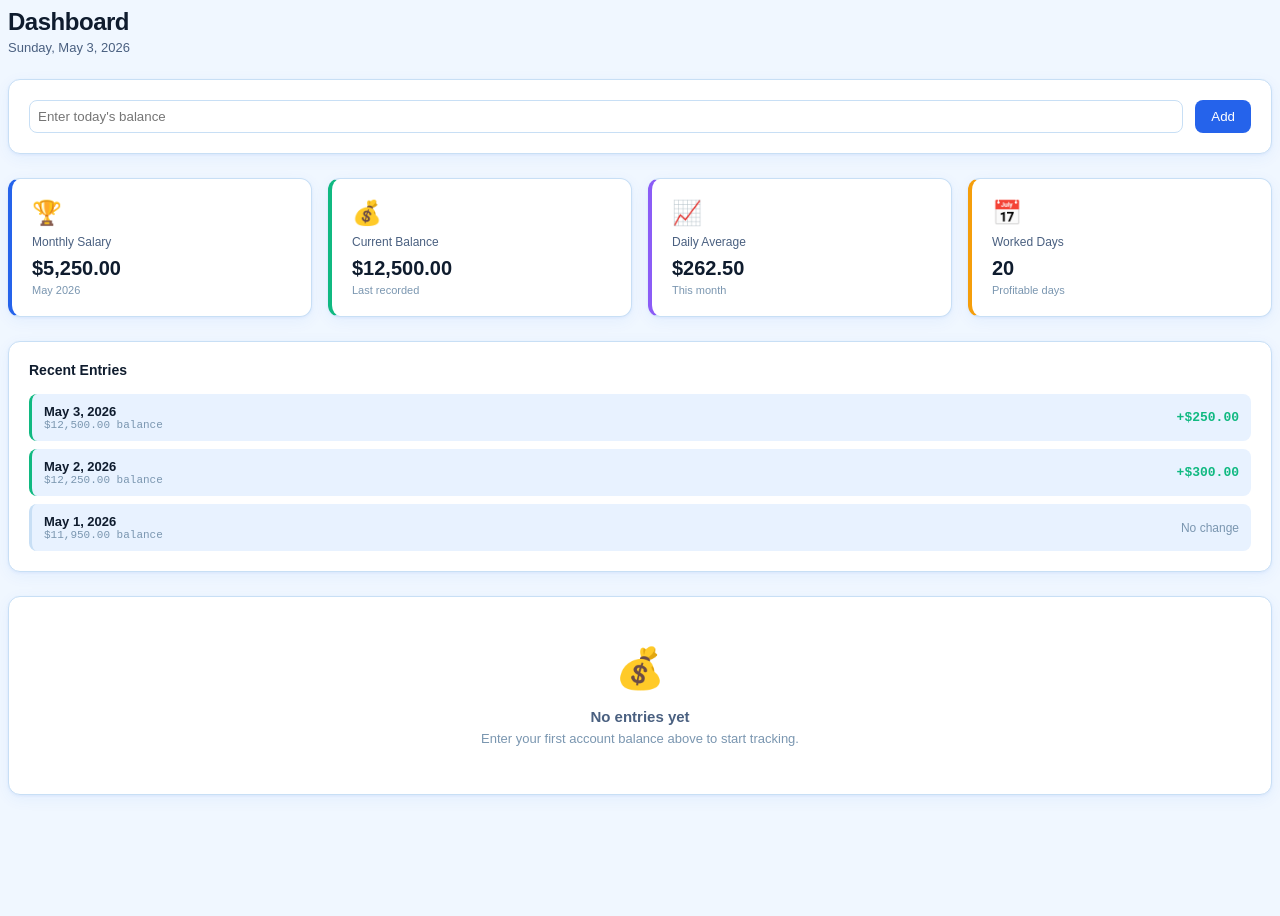
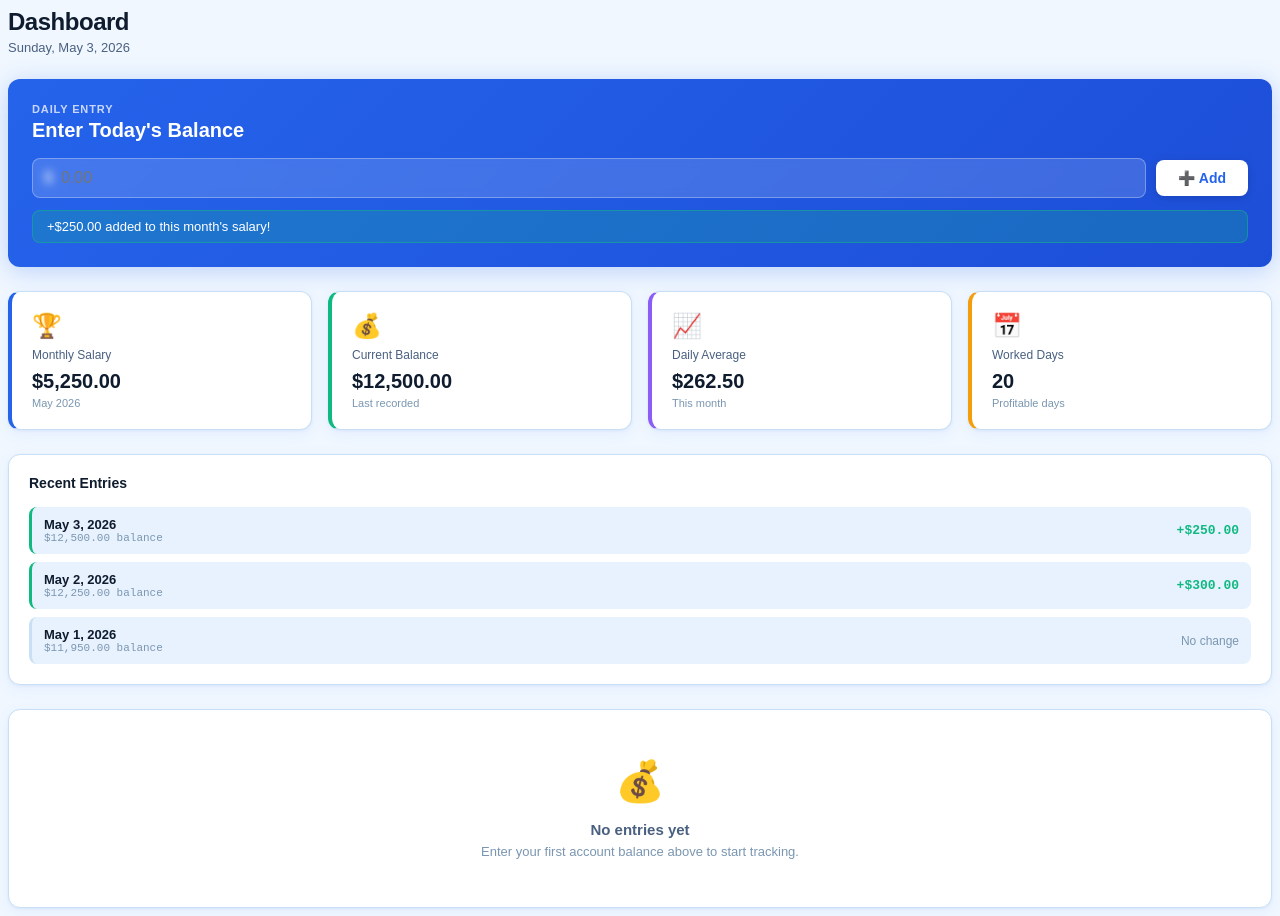
Before and after one commit to jonnyy04/Income-Analyzer, a React (Vite) app in the folder IncomeAnalyzer/: page / in a window 1280 px wide. Before the commit the page ends 816 px from the top, so only its background shows below. Built offline with nearby package versions, Linux system fonts and the light colour scheme.

Commit message:
feat: Implement AddEntry component UI

```diff
--- a/IncomeAnalyzer/src/components/AddEntry.jsx
+++ b/IncomeAnalyzer/src/components/AddEntry.jsx
@@ -1,9 +1,98 @@
 export default function AddEntry() {
 	return (
-		<div className="card">
-			<div style={{ display: "flex", gap: "0.75rem" }}>
-				<input type="text" placeholder="Enter today's balance" style={{ flex: 1, padding: "0.5rem", borderRadius: "0.5rem", border: "1px solid var(--color-border)" }} />
-				<button style={{ padding: "0.5rem 1rem", borderRadius: "0.5rem", background: "var(--color-blue)", color: "white", border: "none", cursor: "pointer" }}>Add</button>
+		<div
+			style={{
+				background: "linear-gradient(135deg, var(--color-blue) 0%, #1d4ed8 100%)",
+				borderRadius: 12,
+				padding: "1.5rem",
+				color: "#fff",
+				boxShadow: "0 4px 24px rgba(37,99,235,0.25)",
+			}}
+		>
+			<div style={{ marginBottom: "1rem" }}>
+				<div
+					style={{
+						fontSize: 11,
+						fontWeight: 600,
+						letterSpacing: "0.08em",
+						textTransform: "uppercase",
+						opacity: 0.75,
+						marginBottom: 4,
+					}}
+				>
+					Daily Entry
+				</div>
+				<div style={{ fontSize: 20, fontWeight: 700 }}>Enter Today's Balance</div>
+			</div>
+
+			<div style={{ display: "flex", gap: 10, alignItems: "center" }}>
+				<div style={{ position: "relative", flex: 1 }}>
+					<span
+						style={{
+							position: "absolute",
+							left: 12,
+							top: "50%",
+							transform: "translateY(-50%)",
+							fontWeight: 700,
+							fontSize: 16,
+							opacity: 0.8,
+						}}
+					>
+						$
+					</span>
+					<input
+						type="number"
+						placeholder="0.00"
+						style={{
+							width: "100%",
+							padding: "10px 12px 10px 28px",
+							borderRadius: 8,
+							border: "1.5px solid rgba(255,255,255,0.3)",
+							background: "rgba(255,255,255,0.15)",
+							color: "#fff",
+							fontSize: 16,
+							fontWeight: 500,
+							outline: "none",
+							backdropFilter: "blur(4px)",
+							fontFamily: "DM Sans, sans-serif",
+						}}
+					/>
+				</div>
+				<button
+					style={{
+						padding: "10px 22px",
+						background: "#fff",
+						color: "var(--color-blue)",
+						border: "none",
+						borderRadius: 8,
+						fontWeight: 700,
+						fontSize: 14,
+						cursor: "pointer",
+						whiteSpace: "nowrap",
+						display: "flex",
+						alignItems: "center",
+						gap: 6,
+						boxShadow: "0 2px 8px rgba(0,0,0,0.15)",
+						fontFamily: "DM Sans, sans-serif",
+					}}
+				>
+					➕ Add
+				</button>
+			</div>
+
+			<div
+				style={{
+					marginTop: 12,
+					padding: "8px 14px",
+					borderRadius: 8,
+					fontSize: 13,
+					fontWeight: 500,
+					background: "rgba(16,185,129,0.25)",
+					border: "1px solid rgba(16,185,129,0.5)",
+					color: "#fff",
+				}}
+			>
+				+$250.00 added to this month's salary!
 			</div>
 		</div>
 	);
```
